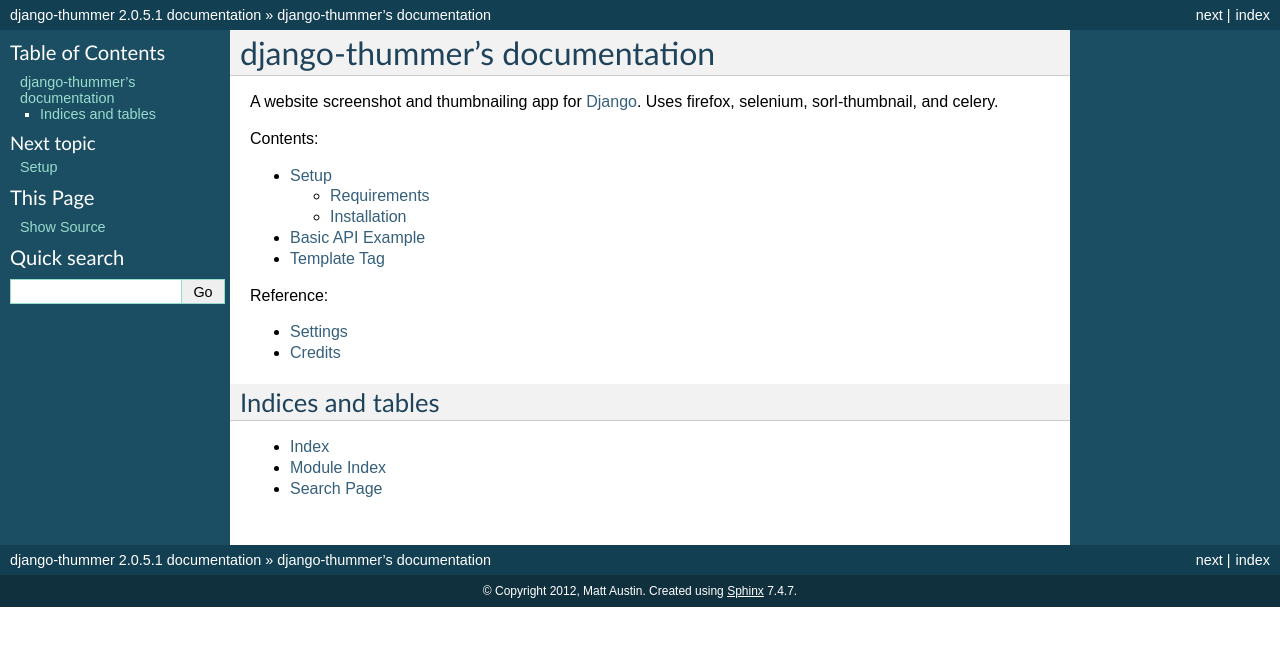
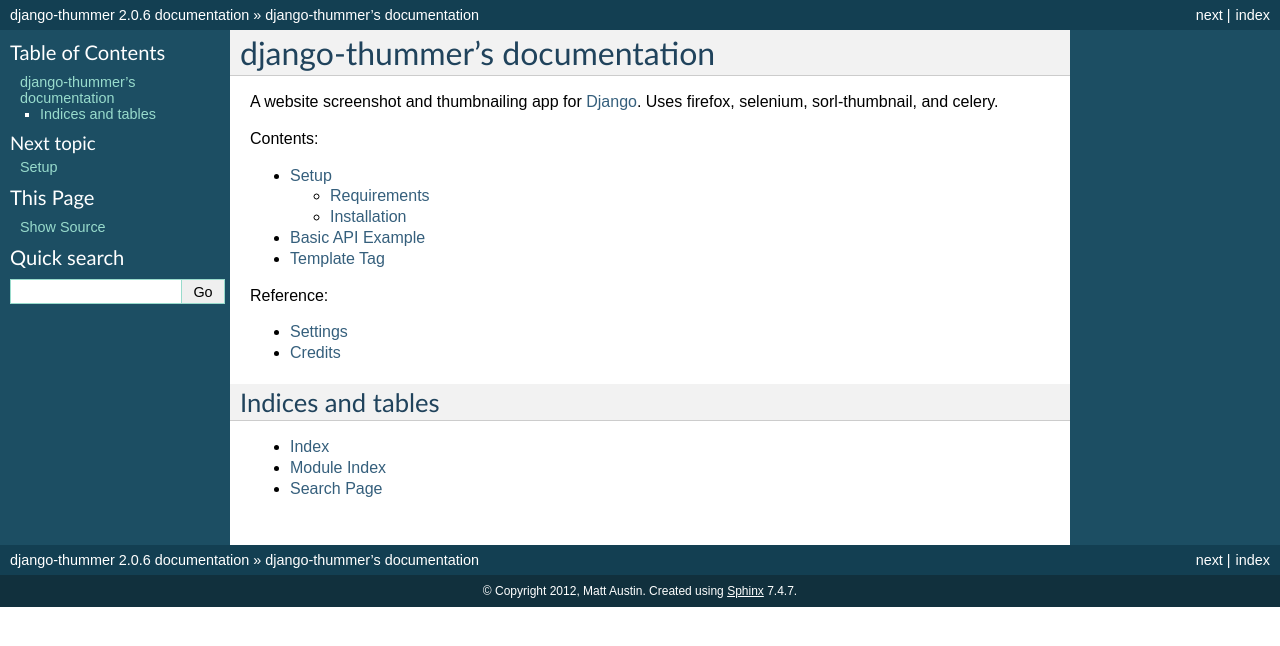
Before and after one commit to mattaustin/django-thummer, a Sphinx documentation site: the page built from docs/index.rst, in a window 1280 px wide. Shown: the top 646 px of the page. Built offline with Sphinx 7.4.7, drawn with Linux system fonts in a browser that asks for light colours.

Commit message:
Version bump to 2.0.6.

```diff
--- a/docs/conf.py
+++ b/docs/conf.py
@@ -48,9 +48,9 @@
 # built documents.
 #
 # The short X.Y version.
-version = '2.0.5.1'
+version = '2.0.6'
 # The full version, including alpha/beta/rc tags.
-release = '2.0.5.1'
+release = '2.0.6'
 
 # The language for content autogenerated by Sphinx. Refer to documentation
 # for a list of supported languages.
```
Also changed, not shown: 1 other file.
